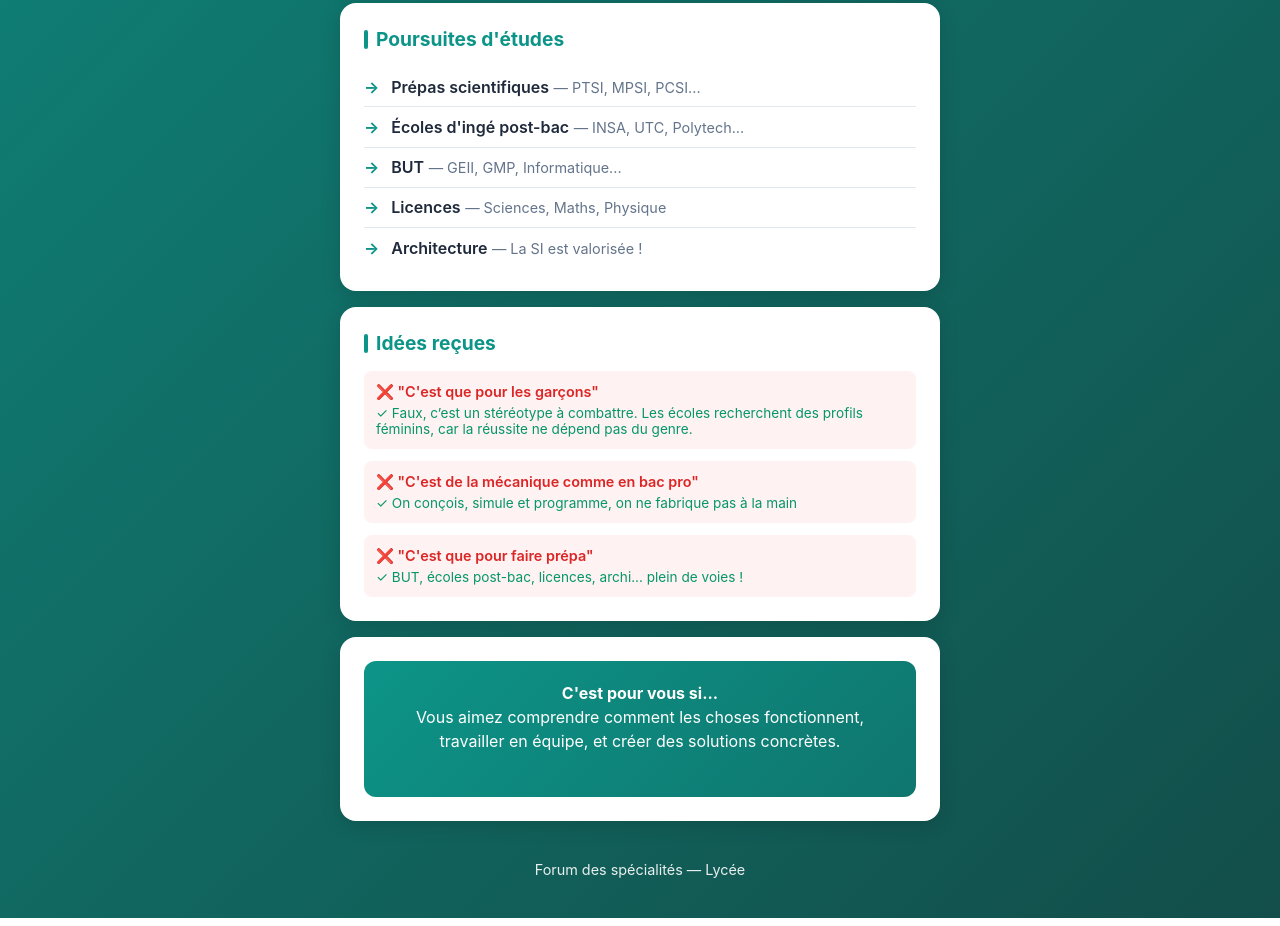
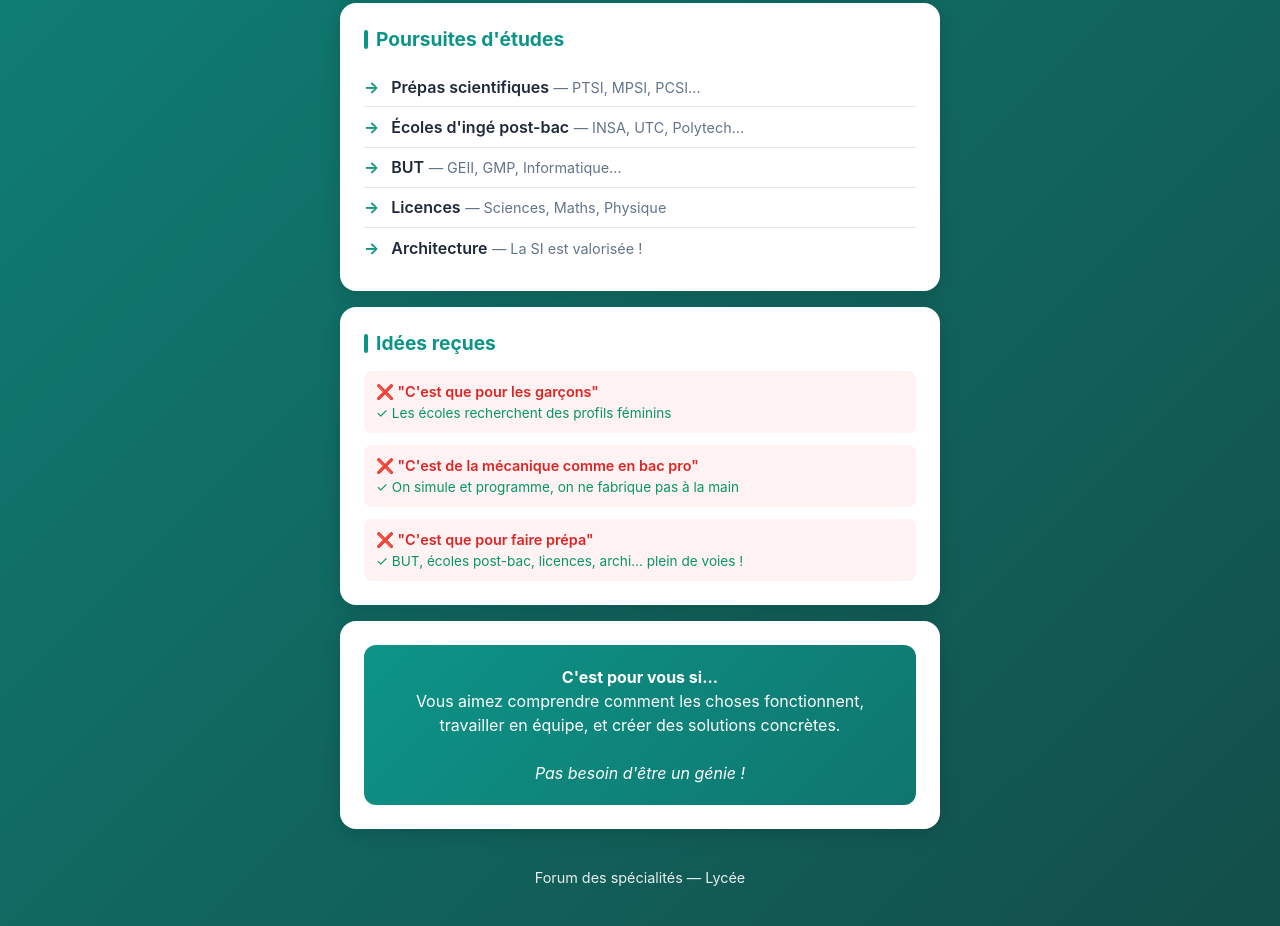
Before and after one commit to E-Paroxysme/Specialite_SI, a plain HTML site: page recap.html in a window 1280 px wide. Shown: the part 1119-2045 px from the top of the page. Drawn offline with Linux system fonts and the light colour scheme.

Commit message:
Refine myth explanations and add emphasis

```diff
--- a/recap.html
+++ b/recap.html
@@ -450,11 +450,11 @@
             <div class="myths">
                 <div class="myth">
                     <div class="myth-false">❌ "C'est que pour les garçons"</div>
-                    <div class="myth-true">✓ Faux, c’est un stéréotype à combattre. Les écoles recherchent des profils féminins, car la réussite ne dépend pas du genre.</div>
+                    <div class="myth-true">✓ Les écoles recherchent des profils féminins</div>
                 </div>
                 <div class="myth">
                     <div class="myth-false">❌ "C'est de la mécanique comme en bac pro"</div>
-                    <div class="myth-true">✓ On conçois, simule et programme, on ne fabrique pas à la main</div>
+                    <div class="myth-true">✓ On simule et programme, on ne fabrique pas à la main</div>
                 </div>
                 <div class="myth">
                     <div class="myth-false">❌ "C'est que pour faire prépa"</div>
@@ -467,7 +467,7 @@
             <div class="highlight-box">
                 <p><strong>C'est pour vous si...</strong><br>
                 Vous aimez comprendre comment les choses fonctionnent, travailler en équipe, et créer des solutions concrètes.<br><br>
-                </p>
+                <em>Pas besoin d'être un génie !</em></p>
             </div>
         </div>
 
```
